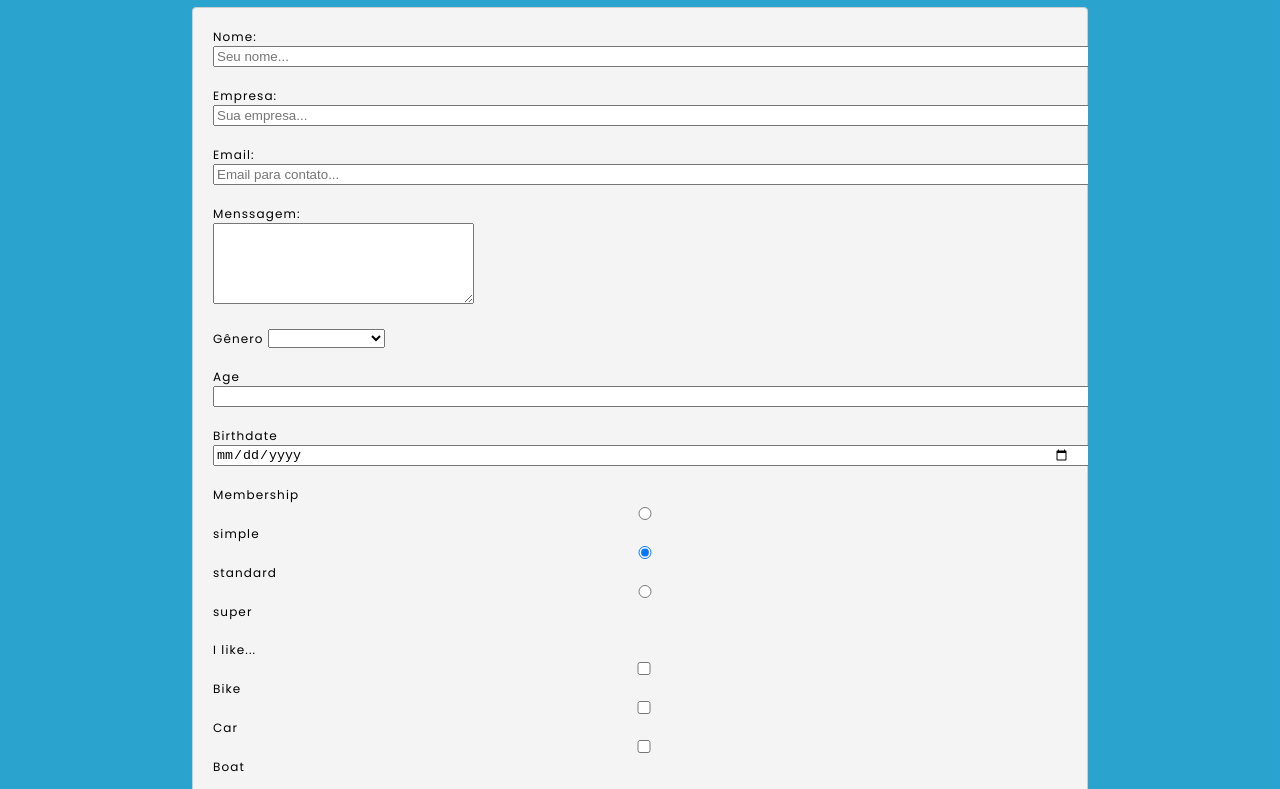
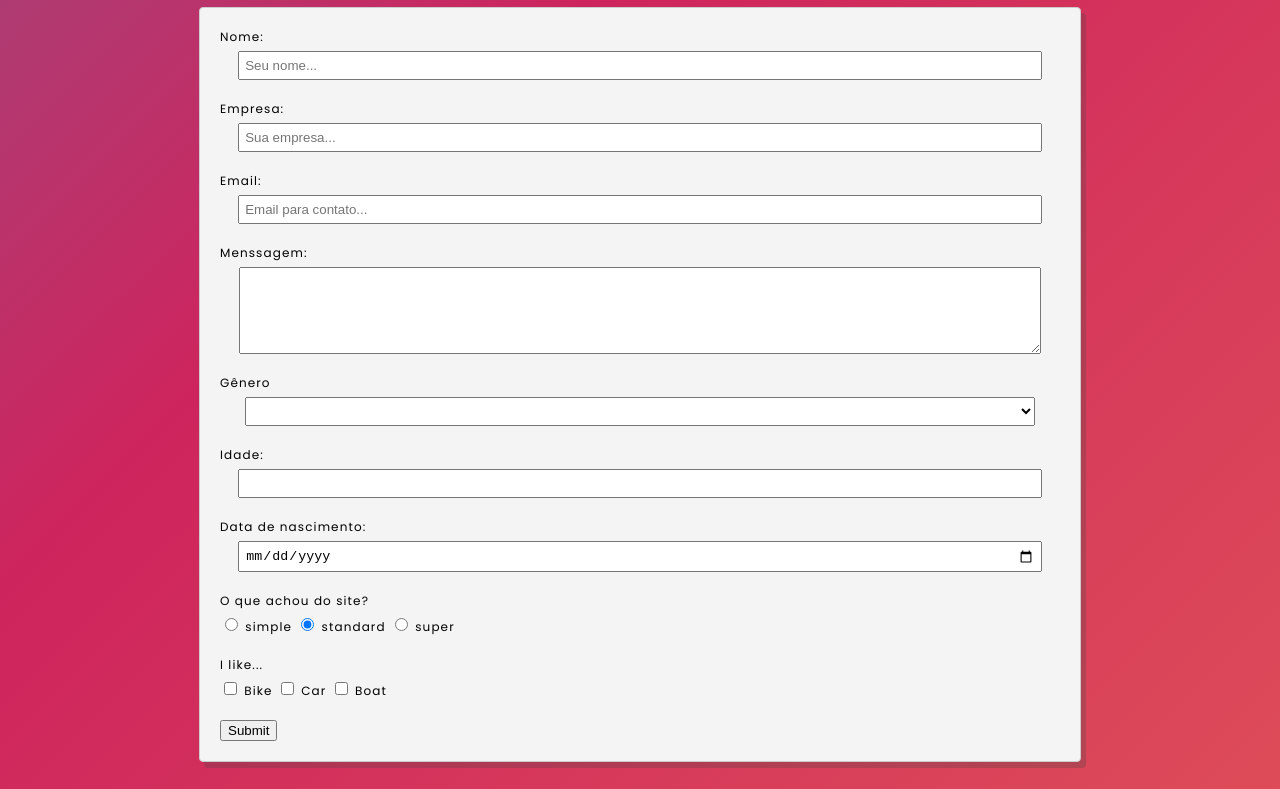
Before and after one commit to rodrigofentanes/MyWebsite_rememberingHtmlCssJs, a plain HTML site: page view/contato.html in a window 1280 px wide. Shown: the part 220-1009 px from the top of the page. Drawn offline with Linux system fonts and the light colour scheme.

Commit message:
before flex changes

```diff
--- a/css/style-contato.css
+++ b/css/style-contato.css
@@ -1,7 +1,4 @@
-.flex-container{
-    display: flex;
-    flex-direction: column;
-}
+
 
 /* use 'rem' instead 'em' is one good practice */
 
@@ -24,16 +21,23 @@ html, body {
 }
 
 .animation {
-    background: rgba(36, 160, 206, .97);
+    background: linear-gradient(-45deg, rgba(238, 119, 82, 1), rgba(206, 36, 93, 1), rgba(36, 160, 206, 1), rgba(42, 197, 161, 1));
+    background-size: 400% 400%;
+    animation: gradient 10s ease infinite;
     /* vh propertie allows us to use 100% of page slaces instead of 100% of page view */
     min-height: 100vh;
 }
 
-.container{
-    width: var(--page-wrap);
-    margin: 0 auto;
-    padding-top: 49px;
-    overflow: hidden;
+@keyframes gradient {
+    0% {
+        background-position: 0% 50%;
+	}
+	50% {
+        background-position: 100% 50%;
+	}
+	100% {
+        background-position: 0% 50%;
+	}
 }
 
 nav{
@@ -93,19 +97,21 @@ nav{
     background: rgba(121, 121, 121, 0.8);
 }
 
+.container{
+    display: flex;
+    flex-direction: column;
+    margin-left:auto;
+    margin-right:auto;
+    width: var(--page-wrap);
+    padding-top: 49px;
+    overflow: hidden;
+}
 
 header {
     margin: 0 auto 20px auto;
     color: white;
     text-align: center;
     padding-top: var(--content-simetry);
-}
-
-header p {
-    font-size: 1.3rem;
-    letter-spacing: .5em;
-    font-weight: 500;
-    text-transform: uppercase;
 }
 
 h1 {
@@ -116,7 +122,6 @@ h1 {
 
 h1 MyTag{
     color: var(--main-color);
-    opacity: 1;
     animation: blinker 2s ease-out 4;
 }
 
@@ -136,18 +141,27 @@ form {
     font-size: 1.2rem;
     border: 1px solid #ccc;
     border-radius: 4px;
-    box-shadow: 4px 4px #4444;
+    box-shadow: 5px 6px #4444;
     padding: 20px;
-    margin-bottom: 10px;
+    margin: 0 7px 10px 7px;
 }
 
 form div {
     margin-bottom: 20px;
 }
 
-form input {
-    width: 100%;
-    padding-right: 50px;
+form label {
+    margin-bottom: 5px;
+    display: block;
+}
+
+.text-input {
+    margin-left: auto;
+    margin-right: auto;
+    display: block;
+    width: 94%;
+    padding: 5px;
+    margin-bottom: 10px;
 }
 
 footer {
--- a/view/contato.html
+++ b/view/contato.html
@@ -43,41 +43,41 @@
                     <section id="form">
                         <form action="process.php">
                             <div>
-                                <label for="name">Nome:</label> <br>
-                                <input type="text" id="name" name="name" placeholder="Seu nome...">
+                                <label for="name">Nome:</label>
+                                <input class="text-input" type="text" id="name" name="name" placeholder="Seu nome...">
                             </div>
                             <div>
-                                <label for="enterprise">Empresa:</label> <br>
-                                <input type="text" id="name" name="enterprise" placeholder="Sua empresa...">
+                                <label for="enterprise">Empresa:</label>
+                                <input class="text-input" type="text" id="name" name="enterprise" placeholder="Sua empresa...">
                             </div>
                             <div>
-                                <label for="email">Email:</label> <br>
-                                <input type="email" id="email" name="email" placeholder="Email para contato...">
+                                <label for="email">Email:</label>
+                                <input class="text-input" type="email" id="email" name="email" placeholder="Email para contato...">
                             </div>
                             <div>
-                                <label for="message">Menssagem:</label> <br>
-                                <textarea name="message" id="message" cols="30" rows="5"></textarea>
+                                <label for="message">Menssagem:</label>
+                                <textarea class="text-input" name="message" id="message" cols="30" rows="5"></textarea>
                             </div>
                             <div>
                                 <label for="gen">Gênero</label>
-                                <select name="gen" id="gen">
+                                <select class="text-input" name="gen" id="gen">
                                     <option value="empty" selected></option>
                                     <option value="male">Masculino</option>
                                     <option value="female">Feminino</option>
-                                    <option value="nda">Nada a declarar</option>
-                                    <option value="other">Personalizar</option>
+                                    <!-- <option value="nda">Nada a declarar</option> -->
+                                    <!-- <option value="other">Personalizar</option> -->
                                 </select>
                             </div>
                             <div>
-                                <label for="age">Age</label>
-                                <input type="number" name="number" id="number">
+                                <label for="age">Idade:</label>
+                                <input class="text-input" type="number" name="number" id="number">
                             </div>
                             <div>
-                                <label for="birthdate">Birthdate</label>
-                                <input type="date" name="birthdate" id="birthdate">
+                                <label for="birthdate">Data de nascimento:</label>
+                                <input class="text-input" type="date" name="birthdate" id="birthdate">
                             </div>
                             <div>
-                                <label for="membership">Membership</label>
+                                <label for="membership">O que achou do site?</label>
                                 <input type="radio" value="simple" name="membership" id="membership"> simple
                                 <input type="radio" value="standard" name="membership" id="membership" checked> standard
                                 <input type="radio" value="super" name="membership" id="membership"> super
@@ -91,8 +91,8 @@
                             <!-- input submit -->
                             <input type="submit" value="Submit">
                             <!-- button submit -->
-                            <button type="submit">Submit</button>
-                            <button type="reset">Reset</button>
+                            <!-- <button type="submit">Submit</button> -->
+                            <!-- <button type="reset">Reset</button> -->
                         </form>
                     </section>
                 </main>
```
